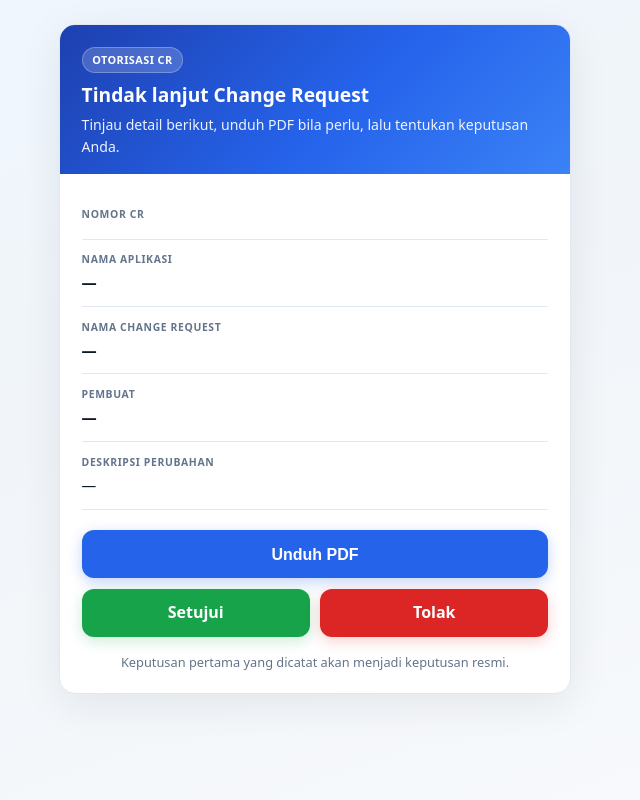
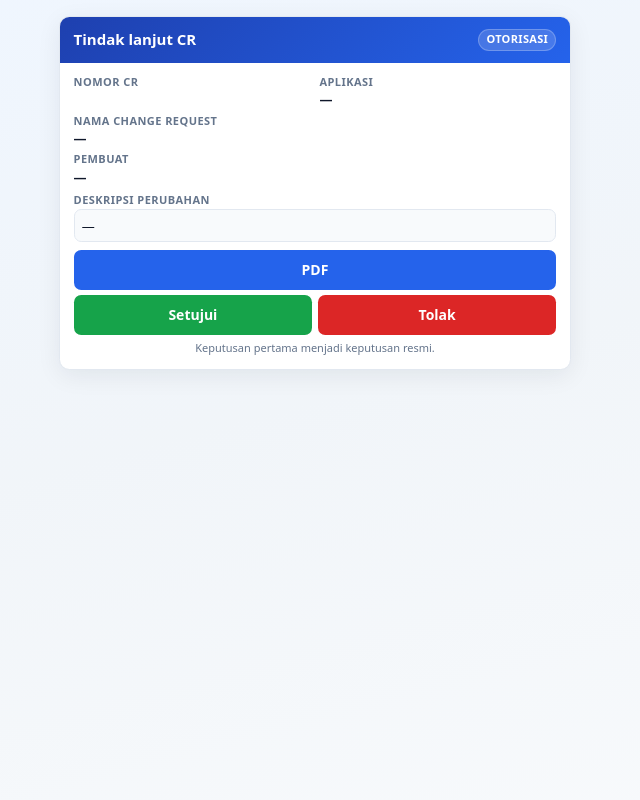
Before and after one commit to Sepy1/manpro, a Laravel app: template resources/views/pages/extern-cr-approval-landing.blade.php in a window 1280 px wide. Shown: the whole page, without its empty margins (325-965 px from the left). Run offline with Laravel 12, Linux system fonts and the light colour scheme; the template is opened without the code that fills it, so the values that code supplies are empty.

Commit message:
landing page otorisator 1

```diff
--- a/resources/views/pages/extern-cr-approval-landing.blade.php
+++ b/resources/views/pages/extern-cr-approval-landing.blade.php
@@ -4,24 +4,22 @@
     <meta charset="utf-8">
     <meta name="viewport" content="width=device-width, initial-scale=1, viewport-fit=cover">
     <meta name="theme-color" content="#2563eb">
-    <meta name="mobile-web-app-capable" content="yes">
-    <meta name="apple-mobile-web-app-capable" content="yes">
-    <meta name="apple-mobile-web-app-status-bar-style" content="default">
     <title>Tindak Lanjut CR — {{ $cr->nomor }}</title>
     <style>
         :root {
-            --bg: #f1f5f9;
-            --card: #ffffff;
+            --font: system-ui, -apple-system, "Segoe UI", Roboto, sans-serif;
+            --fs-xs: 0.6875rem;
+            --fs-sm: 0.8125rem;
+            --fs-base: 0.875rem;
+            --fs-md: 0.9375rem;
             --text: #0f172a;
             --muted: #64748b;
             --border: #e2e8f0;
             --primary: #2563eb;
             --success: #16a34a;
             --danger: #dc2626;
-            --shadow: 0 10px 40px rgba(15, 23, 42, 0.08);
+            --safe-top: env(safe-area-inset-top, 0px);
             --safe-bottom: env(safe-area-inset-bottom, 0px);
-            --safe-top: env(safe-area-inset-top, 0px);
-            --actions-height: 0px;
         }
 
         * { box-sizing: border-box; -webkit-tap-highlight-color: transparent; }
@@ -29,223 +27,219 @@
         html {
             -webkit-text-size-adjust: 100%;
             text-size-adjust: 100%;
+            font-size: 16px;
         }
 
         body {
-            font-family: system-ui, -apple-system, "Segoe UI", Roboto, sans-serif;
+            font-family: var(--font);
+            font-size: var(--fs-base);
+            line-height: 1.35;
             margin: 0;
-            min-height: 100vh;
-            min-height: 100dvh;
-            background: linear-gradient(160deg, #eff6ff 0%, var(--bg) 45%, #f8fafc 100%);
+            height: 100dvh;
+            overflow: hidden;
             color: var(--text);
+            background: linear-gradient(165deg, #eff6ff 0%, #f1f5f9 50%, #f8fafc 100%);
             padding:
-                calc(1rem + var(--safe-top))
-                max(1rem, env(safe-area-inset-right, 0px))
-                calc(1.5rem + var(--actions-height) + var(--safe-bottom))
-                max(1rem, env(safe-area-inset-left, 0px));
+                calc(0.4rem + var(--safe-top))
+                0.5rem
+                calc(0.4rem + var(--safe-bottom));
         }
 
         .wrap {
-            max-width: 32rem;
+            max-width: 28rem;
+            height: 100%;
             margin: 0 auto;
+            display: flex;
+            flex-direction: column;
+            min-height: 0;
         }
 
         .card {
-            background: var(--card);
+            flex: 1;
+            min-height: 0;
+            display: flex;
+            flex-direction: column;
+            background: #fff;
             border: 1px solid var(--border);
-            border-radius: 1rem;
-            box-shadow: var(--shadow);
+            border-radius: 0.65rem;
+            box-shadow: 0 6px 24px rgba(15, 23, 42, 0.07);
             overflow: hidden;
         }
 
         .card-header {
-            padding: 1.15rem 1.15rem 1rem;
-            background: linear-gradient(135deg, #1e40af 0%, #2563eb 55%, #3b82f6 100%);
+            flex-shrink: 0;
+            padding: 0.55rem 0.7rem;
+            background: linear-gradient(135deg, #1e40af, #2563eb);
             color: #fff;
         }
 
-        .badge {
-            display: inline-block;
-            font-size: .68rem;
-            font-weight: 700;
-            letter-spacing: .04em;
-            text-transform: uppercase;
-            background: rgba(255, 255, 255, 0.18);
-            border: 1px solid rgba(255, 255, 255, 0.25);
-            padding: .28rem .6rem;
-            border-radius: 999px;
-            margin-bottom: .6rem;
+        .card-header-top {
+            display: flex;
+            align-items: center;
+            justify-content: space-between;
+            gap: 0.5rem;
         }
 
         .card-header h1 {
-            margin: 0 0 .4rem;
-            font-size: clamp(1.05rem, 4.5vw, 1.2rem);
-            line-height: 1.35;
+            margin: 0;
+            font-size: var(--fs-md);
             font-weight: 700;
+            line-height: 1.25;
         }
 
-        .card-header p {
-            margin: 0;
-            font-size: .88rem;
-            line-height: 1.5;
-            color: rgba(255, 255, 255, 0.92);
+        .badge {
+            flex-shrink: 0;
+            font-size: var(--fs-xs);
+            font-weight: 700;
+            letter-spacing: 0.03em;
+            text-transform: uppercase;
+            background: rgba(255, 255, 255, 0.16);
+            border: 1px solid rgba(255, 255, 255, 0.22);
+            padding: 0.15rem 0.45rem;
+            border-radius: 999px;
         }
 
-        .card-body { padding: 1rem 1.15rem 1.15rem; }
-
-        .field {
-            padding: .8rem 0;
-            border-bottom: 1px solid var(--border);
+        .card-body {
+            flex: 1;
+            min-height: 0;
+            display: flex;
+            flex-direction: column;
+            padding: 0.55rem 0.7rem 0.65rem;
         }
 
-        .field:last-child { border-bottom: none; padding-bottom: 0; }
+        .meta-grid {
+            flex-shrink: 0;
+            display: grid;
+            grid-template-columns: 1fr 1fr;
+            gap: 0.35rem 0.55rem;
+            margin-bottom: 0.45rem;
+        }
+
+        .meta-item.span-2 { grid-column: 1 / -1; }
 
         .field-label {
-            font-size: .65rem;
+            font-size: var(--fs-xs);
             font-weight: 700;
-            letter-spacing: .06em;
+            letter-spacing: 0.04em;
             text-transform: uppercase;
             color: var(--muted);
-            margin-bottom: .3rem;
+            margin-bottom: 0.1rem;
         }
 
         .field-value {
-            font-size: .95rem;
+            font-size: var(--fs-sm);
             font-weight: 600;
-            line-height: 1.45;
-            color: var(--text);
+            line-height: 1.3;
             overflow-wrap: anywhere;
         }
 
+        .description-box {
+            flex: 1;
+            min-height: 0;
+            display: flex;
+            flex-direction: column;
+            margin-bottom: 0.45rem;
+        }
+
+        .description-scroll {
+            flex: 1;
+            min-height: 0;
+            overflow-y: auto;
+            -webkit-overflow-scrolling: touch;
+            padding: 0.4rem 0.45rem;
+            border: 1px solid var(--border);
+            border-radius: 0.45rem;
+            background: #f8fafc;
+        }
+
         .field-value.description {
+            font-size: var(--fs-sm);
             font-weight: 500;
+            line-height: 1.4;
             white-space: pre-line;
             word-break: break-word;
-            font-size: .92rem;
-            line-height: 1.55;
         }
 
-        .footnote {
-            margin: 1rem 0 0;
-            font-size: .8rem;
-            line-height: 1.45;
-            color: var(--muted);
-            text-align: center;
+        .actions {
+            flex-shrink: 0;
+            display: grid;
+            gap: 0.35rem;
         }
 
-        /* Desktop / tablet inline actions */
-        .actions-inline {
-            display: none;
-            grid-template-columns: 1fr;
-            gap: .65rem;
-            margin-top: 1.25rem;
-        }
-
-        /* Mobile sticky bottom bar */
-        .actions-sticky {
-            display: block;
-            position: fixed;
-            left: 0;
-            right: 0;
-            bottom: 0;
-            z-index: 40;
-            padding:
-                .75rem max(1rem, env(safe-area-inset-left, 0px))
-                calc(.75rem + var(--safe-bottom))
-                max(1rem, env(safe-area-inset-right, 0px));
-            background: rgba(255, 255, 255, 0.94);
-            border-top: 1px solid var(--border);
-            box-shadow: 0 -8px 30px rgba(15, 23, 42, 0.08);
-            backdrop-filter: blur(10px);
-            -webkit-backdrop-filter: blur(10px);
-        }
-
-        .actions-sticky-inner {
-            max-width: 32rem;
-            margin: 0 auto;
-            display: grid;
-            gap: .55rem;
-        }
-
-        .actions-sticky.has-decision-btns {
-            grid-template-columns: 1fr 1fr;
-        }
-
-        .actions-sticky .btn-pdf {
-            grid-column: 1 / -1;
+        .actions.has-decision-btns {
+            grid-template-columns: 1fr 1fr 1fr;
         }
 
         .btn {
             display: inline-flex;
             align-items: center;
             justify-content: center;
-            gap: .4rem;
-            min-height: 3rem;
-            padding: .75rem 1rem;
-            border-radius: .75rem;
+            min-height: 2.25rem;
+            padding: 0.35rem 0.45rem;
+            border-radius: 0.45rem;
             text-decoration: none;
+            font-family: var(--font);
+            font-size: var(--fs-sm);
             font-weight: 600;
-            font-size: 1rem;
-            line-height: 1.2;
+            line-height: 1.1;
             border: none;
             cursor: pointer;
             width: 100%;
             touch-action: manipulation;
-            user-select: none;
-            -webkit-user-select: none;
-            transition: opacity .12s ease, transform .12s ease, box-shadow .12s ease;
         }
 
-        @media (hover: hover) and (pointer: fine) {
-            .btn:hover { transform: translateY(-1px); }
-        }
+        .btn:active { opacity: 0.92; transform: scale(0.98); }
+        .btn:disabled { opacity: 0.6; cursor: wait; }
 
-        .btn:active { transform: scale(0.98); opacity: .95; }
-        .btn:disabled { opacity: .65; cursor: wait; transform: none; }
+        .btn-pdf { background: var(--primary); color: #fff; }
+        .btn-approve { background: var(--success); color: #fff; }
+        .btn-reject { background: var(--danger); color: #fff; }
 
-        .btn-pdf {
-            background: var(--primary);
-            color: #fff;
-            box-shadow: 0 4px 14px rgba(37, 99, 235, 0.28);
-        }
-
-        .btn-approve {
-            background: var(--success);
-            color: #fff;
-            box-shadow: 0 4px 14px rgba(22, 163, 74, 0.22);
-        }
-
-        .btn-reject {
-            background: var(--danger);
-            color: #fff;
-            box-shadow: 0 4px 14px rgba(220, 38, 38, 0.22);
+        .footnote {
+            flex-shrink: 0;
+            margin: 0.35rem 0 0;
+            font-size: var(--fs-xs);
+            line-height: 1.3;
+            color: var(--muted);
+            text-align: center;
         }
 
         @media (min-width: 640px) {
             body {
-                padding:
-                    calc(1.5rem + var(--safe-top))
-                    1rem
-                    calc(2.5rem + var(--safe-bottom))
-                    1rem;
+                height: auto;
+                min-height: 100dvh;
+                overflow: auto;
+                padding: 1rem;
             }
 
-            .card-header { padding: 1.35rem 1.35rem 1.1rem; }
-            .card-body { padding: 1.25rem 1.35rem 1.35rem; }
-
-            .actions-inline {
-                display: grid;
+            .wrap {
+                height: auto;
+                max-width: 32rem;
             }
 
-            .actions-inline.has-decision-btns {
+            .card {
+                flex: none;
+            }
+
+            .card-header { padding: 0.75rem 0.85rem; }
+            .card-body { padding: 0.75rem 0.85rem 0.85rem; }
+
+            .description-box { flex: none; }
+            .description-scroll {
+                max-height: 9rem;
+                flex: none;
+            }
+
+            .actions.has-decision-btns {
                 grid-template-columns: 1fr 1fr;
             }
 
-            .actions-inline .btn-pdf { grid-column: 1 / -1; }
+            .actions .btn-pdf { grid-column: 1 / -1; }
 
-            .actions-sticky { display: none; }
-
-            :root { --actions-height: 0px; }
+            .btn {
+                min-height: 2.5rem;
+                font-size: var(--fs-base);
+            }
         }
 
         .pdf-overlay {
@@ -324,37 +314,41 @@
     <div class="wrap">
         <div class="card">
             <div class="card-header">
-                <span class="badge">Otorisasi CR</span>
-                <h1>Tindak lanjut Change Request</h1>
-                <p>Tinjau detail berikut, unduh PDF bila perlu, lalu tentukan keputusan Anda.</p>
+                <div class="card-header-top">
+                    <h1>Tindak lanjut CR</h1>
+                    <span class="badge">Otorisasi</span>
+                </div>
             </div>
 
             <div class="card-body">
-                <div class="field">
+                <div class="meta-grid">
+                    <div class="meta-item">
                         <div class="field-label">Nomor CR</div>
                         <div class="field-value">{{ $cr->nomor }}</div>
                     </div>
-                <div class="field">
-                    <div class="field-label">Nama aplikasi</div>
+                    <div class="meta-item">
+                        <div class="field-label">Aplikasi</div>
                         <div class="field-value">{{ $cr->application?->name ?? '—' }}</div>
                     </div>
-                <div class="field">
+                    <div class="meta-item span-2">
                         <div class="field-label">Nama Change Request</div>
                         <div class="field-value">{{ $cr->nama ?? '—' }}</div>
                     </div>
-                <div class="field">
+                    <div class="meta-item span-2">
                         <div class="field-label">Pembuat</div>
                         <div class="field-value">{{ $cr->creator?->name ?? '—' }}</div>
                     </div>
-                <div class="field">
+                </div>
+
+                <div class="description-box">
                     <div class="field-label">Deskripsi perubahan</div>
+                    <div class="description-scroll">
                         <div class="field-value description">{{ $deskripsi }}</div>
                     </div>
+                </div>
 
-                <div class="actions-inline{{ $hasDecision ? ' has-decision-btns' : '' }}">
-                    <button type="button" class="btn btn-pdf js-download-pdf" data-pdf-url="{{ $pdfUrl }}">
-                        Unduh PDF
-                    </button>
+                <div class="actions{{ $hasDecision ? ' has-decision-btns' : '' }}">
+                    <button type="button" class="btn btn-pdf js-download-pdf" data-pdf-url="{{ $pdfUrl }}">PDF</button>
                     @if ($hasDecision)
                         <a class="btn btn-approve" href="{{ $approveUrl }}">Setujui</a>
                         <a class="btn btn-reject" href="{{ $rejectUrl }}">Tolak</a>
@@ -362,30 +356,18 @@
                 </div>
 
                 @if (! $hasDecision)
-                    <p class="footnote">CR ini sudah memiliki keputusan otorisasi ({{ $cr->wa_authorization_decision }}).</p>
+                    <p class="footnote">Sudah ada keputusan: {{ $cr->wa_authorization_decision }}</p>
                 @else
-                    <p class="footnote">Keputusan pertama yang dicatat akan menjadi keputusan resmi.</p>
+                    <p class="footnote">Keputusan pertama menjadi keputusan resmi.</p>
                 @endif
             </div>
-        </div>
-    </div>
-
-    <div class="actions-sticky{{ $hasDecision ? ' has-decision-btns' : '' }}" id="actions-sticky">
-        <div class="actions-sticky-inner">
-            <button type="button" class="btn btn-pdf js-download-pdf" data-pdf-url="{{ $pdfUrl }}">
-                Unduh PDF
-            </button>
-            @if ($hasDecision)
-                <a class="btn btn-approve" href="{{ $approveUrl }}">Setujui</a>
-                <a class="btn btn-reject" href="{{ $rejectUrl }}">Tolak</a>
-            @endif
         </div>
     </div>
 
     <div class="pdf-overlay" id="pdf-overlay" aria-hidden="true">
         <div class="pdf-toast" role="status" aria-live="polite">
             <p class="pdf-toast-title">Memproses PDF</p>
-            <p class="pdf-toast-text" id="pdf-toast-text">Bundel PDF sedang disiapkan. Dokumen akan dibuka setelah selesai.</p>
+            <p class="pdf-toast-text" id="pdf-toast-text">Mohon tunggu…</p>
             <div class="progress-track">
                 <div class="progress-bar" id="pdf-progress-bar"></div>
             </div>
@@ -398,26 +380,12 @@
             var overlay = document.getElementById('pdf-overlay');
             var bar = document.getElementById('pdf-progress-bar');
             var label = document.getElementById('pdf-progress-label');
-            var toastText = document.getElementById('pdf-toast-text');
-            var stickyBar = document.getElementById('actions-sticky');
             var busy = false;
             var timer = null;
 
             function isMobileLayout() {
                 return window.matchMedia('(max-width: 639px)').matches;
             }
-
-            function syncStickyPadding() {
-                if (!stickyBar || !isMobileLayout()) {
-                    document.documentElement.style.setProperty('--actions-height', '0px');
-                    return;
-                }
-                document.documentElement.style.setProperty('--actions-height', stickyBar.offsetHeight + 'px');
-            }
-
-            syncStickyPadding();
-            window.addEventListener('resize', syncStickyPadding);
-            window.addEventListener('orientationchange', syncStickyPadding);
 
             function setProgress(value) {
                 var pct = Math.max(0, Math.min(100, Math.round(value)));
@@ -441,75 +409,44 @@
                 var begin = performance.now();
                 clearInterval(timer);
                 timer = setInterval(function () {
-                    var elapsed = performance.now() - begin;
-                    var ratio = Math.min(1, elapsed / ms);
+                    var ratio = Math.min(1, (performance.now() - begin) / ms);
                     setProgress(start + (target - start) * ratio);
                     if (ratio >= 1) clearInterval(timer);
                 }, 40);
             }
 
-            function openPdfBlob(blobUrl) {
-                if (isMobileLayout()) {
-                    window.location.href = blobUrl;
-                    return;
-                }
-
-                var tab = window.open(blobUrl, '_blank');
-                if (!tab) {
-                    window.location.href = blobUrl;
-                }
-            }
-
-            function bindPdfButtons() {
             document.querySelectorAll('.js-download-pdf').forEach(function (btn) {
                 btn.addEventListener('click', function () {
                     var pdfUrl = btn.getAttribute('data-pdf-url');
                     if (busy || !pdfUrl) return;
-
                     busy = true;
-                        document.querySelectorAll('.js-download-pdf').forEach(function (b) {
-                            b.disabled = true;
-                        });
-
+                    document.querySelectorAll('.js-download-pdf').forEach(function (b) { b.disabled = true; });
                     showOverlay();
-                        toastText.textContent = isMobileLayout()
-                            ? 'Bundel PDF sedang disiapkan. Halaman PDF akan terbuka di perangkat Anda.'
-                            : 'Bundel PDF sedang disiapkan. Tab baru akan terbuka setelah selesai.';
                     setProgress(8);
-                        animateTo(72, 1200);
+                    animateTo(72, 1000);
 
                     fetch(pdfUrl, { credentials: 'same-origin' })
-                            .then(function (response) {
-                                if (!response.ok) throw new Error('Gagal memuat PDF');
-                                return response.blob();
-                            })
+                        .then(function (r) { if (!r.ok) throw new Error(); return r.blob(); })
                         .then(function (blob) {
-                                animateTo(100, 350);
+                            animateTo(100, 300);
                             var blobUrl = URL.createObjectURL(blob);
-                                openPdfBlob(blobUrl);
+                            window.location.href = blobUrl;
                             setTimeout(function () {
                                 URL.revokeObjectURL(blobUrl);
                                 hideOverlay();
-                                    document.querySelectorAll('.js-download-pdf').forEach(function (b) {
-                                        b.disabled = false;
-                                    });
+                                document.querySelectorAll('.js-download-pdf').forEach(function (b) { b.disabled = false; });
                                 busy = false;
-                                }, isMobileLayout() ? 1200 : 500);
+                            }, 800);
                         })
                         .catch(function () {
                             clearInterval(timer);
                             hideOverlay();
-                                document.querySelectorAll('.js-download-pdf').forEach(function (b) {
-                                    b.disabled = false;
-                                });
+                            document.querySelectorAll('.js-download-pdf').forEach(function (b) { b.disabled = false; });
                             busy = false;
                             window.location.href = pdfUrl;
                         });
                 });
             });
-            }
-
-            bindPdfButtons();
         })();
     </script>
 </body>
```
Also changed, not shown: other parts of resources/views/pages/extern-cr-approval-landing.blade.php (+15 -19 lines). Lines whose indentation alone changed are shown as unchanged.
